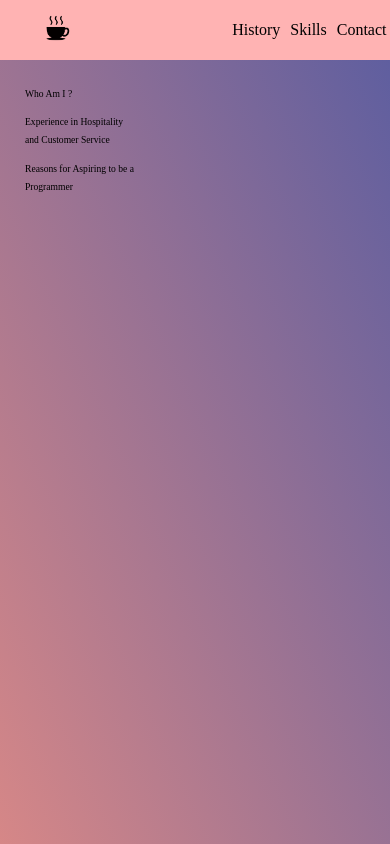
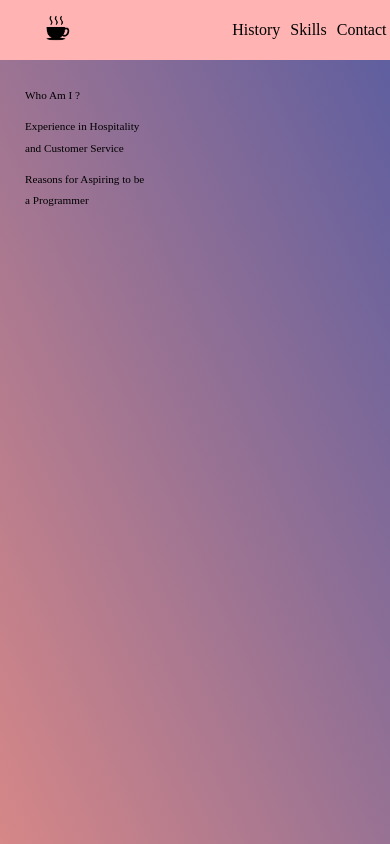
Before and after one commit to sawatakahashi/portfolio_, a Next.js app: page /About in a window 390 px wide. Built offline with nearby package versions, Linux system fonts and the light colour scheme.

Commit message:
no message

```diff
--- a/styles/Home.module.css
+++ b/styles/Home.module.css
@@ -108,7 +108,7 @@
   }
 
   .aboutContainer {
-    width: 330px;
+    width: 400px;
     margin: 20px;
   }
 }
--- a/styles/utils.module.css
+++ b/styles/utils.module.css
@@ -79,14 +79,14 @@
 
   .aboutTitles {
     margin: 5px;
-    font-size: 0.6rem;
-    width: 110px;
+    font-size: 0.7rem;
+    width: 120px;
   }
 
   .aboutContents {
     width: 250px;
-    font-size: 0.5rem;
-    margin: 0 0 0 20px;
+    font-size: 0.6rem;
+    margin: 0 0 0 8px;
     line-height: 1.6;
   }
 
```
